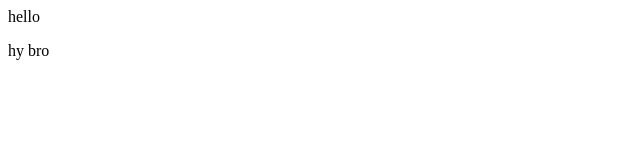
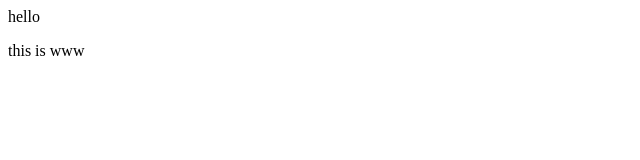
Before and after one commit to shreygami/www.shreygami.github.io, a plain HTML site: page index.html in a window 1280 px wide. Shown: the full height of the page, 0-640 px from the left. Drawn offline with Linux system fonts and the light colour scheme.

Commit message:
Update index.html

```diff
--- a/index.html
+++ b/index.html
@@ -3,6 +3,6 @@
 hello
 </head>
 <body>
-<p>hy bro </p>
+<p>this is www</p>
 </body>
 </html>
```
